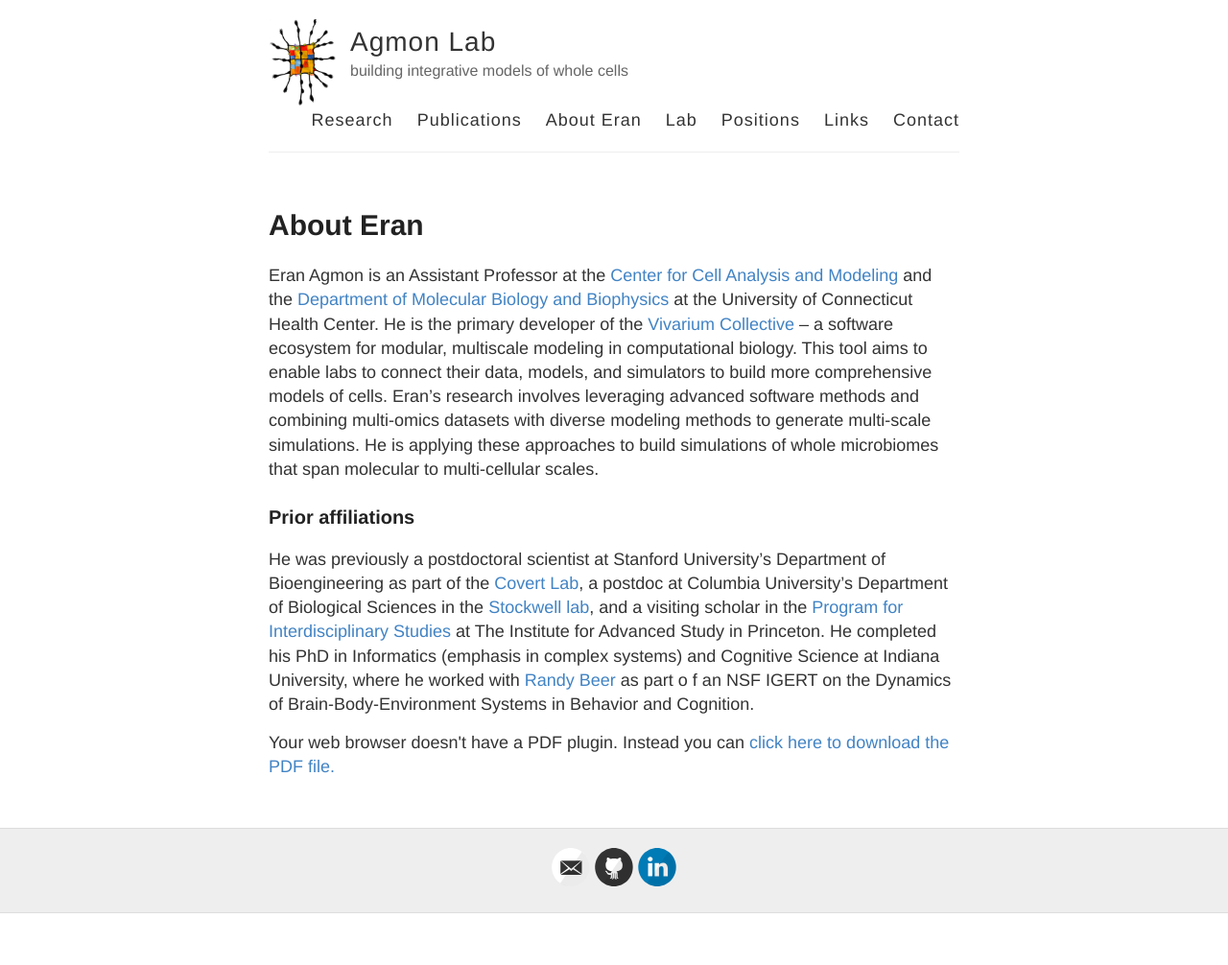
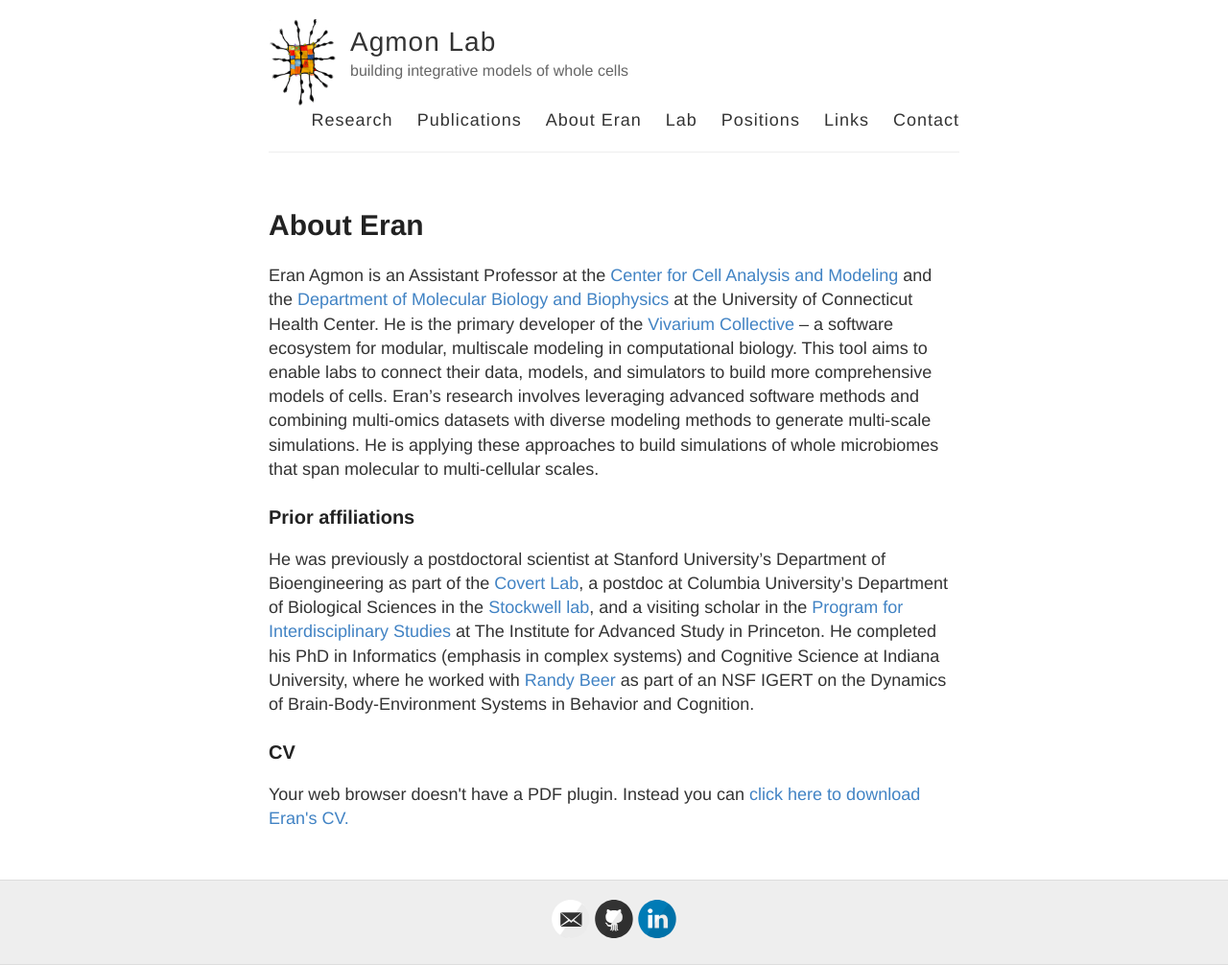
Before and after one commit to eagmon/eagmon.github.io, a Jekyll site: the page built from eran.md, in a window 1280 px wide. Shown: the whole page at 96% size. Built offline with Jekyll 4.4.1, drawn with Linux system fonts in a browser that asks for light colours; before the commit the page ends 952 px from its top, so only the background shows below that.

Commit message:
update CV text

```diff
--- a/eran.md
+++ b/eran.md
@@ -20,12 +20,13 @@ He was previously a postdoctoral scientist at Stanford University’s Department
 in the [Stockwell lab](http://www.columbia.edu/cu/biology/StockwellLab/index/index.html), and
 a visiting scholar in the [Program for Interdisciplinary Studies](https://www.ias.edu/ids)
 at The Institute for Advanced Study in Princeton. He completed his PhD in Informatics (emphasis in complex systems)
-and Cognitive Science at Indiana University, where he worked with [Randy Beer](https://rdbeer.pages.iu.edu) as part o
-f an NSF IGERT on the Dynamics of Brain-Body-Environment Systems in Behavior and Cognition.
+and Cognitive Science at Indiana University, where he worked with [Randy Beer](https://rdbeer.pages.iu.edu) as part of
+an NSF IGERT on the Dynamics of Brain-Body-Environment Systems in Behavior and Cognition.
 
 
+### CV
 <object data="https://raw.githubusercontent.com/eagmon/eagmon.github.io/master/files/Agmon_CV.pdf" type="application/pdf" width="900" height="900">
   <p>Your web browser doesn't have a PDF plugin.
   Instead you can <a href="https://raw.githubusercontent.com/eagmon/eagmon.github.io/master/files/Agmon_CV.pdf">click here to
-  download the PDF file.</a></p>
+  download Eran's CV.</a></p>
 </object>
```
